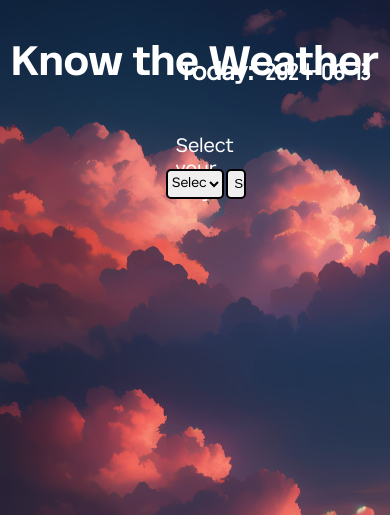
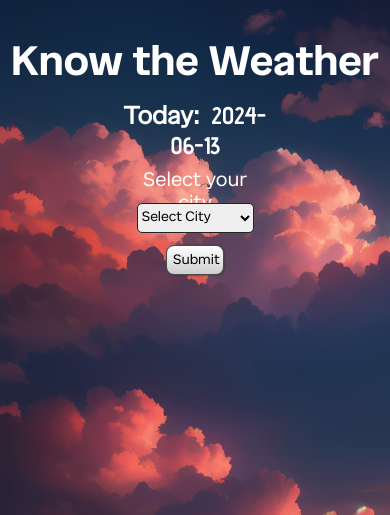
Before and after one commit to gvnd12/Weather-Forecast-Django, a Django app: page / in a window 390 px wide. Shown: the top 515 px of the page. Run offline with Django 5.2, Linux system fonts and the light colour scheme.

Commit message:
Add files via upload

```diff
--- a/weather/static/main.css
+++ b/weather/static/main.css
@@ -1,3 +1,5 @@
+@media only screen and (min-width: 800px)
+{
     @font-face {
         font-family: 'bodyreg';
         src: url(fonts/BinomaTrialRegular-R9Kvv.ttf);
@@ -39,7 +41,7 @@ body
         font-size: 150%;
         color: white;
         position: absolute;
-    top: 6.8%;
+        top: 7%;
         right: 5%;
     }
 
@@ -50,10 +52,10 @@ body
 
     #labelcity
     {
-    width: 10%;
+        width: 15%;
         text-align: center;
         position: absolute;
-    left: 45%;
+        left: 42.5%;
         top: 16%;
         font-family: 'bodyreg';
         font-size: 120%;
@@ -70,21 +72,25 @@ select
         width: 15%;
         height: 30px;
         position: absolute;
-    left: 42.5%;
+        left: 39.5%;
         top: 20%;
         border-radius: 5px;
-    border: 2px solid black;
+        border: 1px solid rgb(35, 35, 35);
     }
 
     #submit
     {
-    width: 5%;
+        color: #000000;
+        font-family: 'bodyreg';
+        width: 6%;
         height: 30px;
         position: absolute;
         top: 20%;
-    left: 58%;
-    border-radius: 5px;
-    border: 2px solid black;
+        left: 55%;
+        border-radius: 8px;
+        border: 1px solid rgb(74, 74, 74);
+        box-shadow: .5px .5px 2px rgb(58, 58, 58);
+        background: linear-gradient(rgb(255, 255, 255),rgb(206, 206, 206));
     }
 
     #daycard
@@ -112,7 +118,7 @@ select
         font-size: 130%;
         width: 90%;
         position: absolute;
-    top: 23%;
+        top: 28%;
         left: 5%;
     }
 
@@ -151,3 +157,168 @@ select
     {
         text-align: center;
     }
+}
+
+
+
+@media only screen and (max-width: 1000px)
+{
+    @font-face {
+        font-family: 'bodyreg';
+        src: url(fonts/BinomaTrialRegular-R9Kvv.ttf);
+    }
+
+    @font-face {
+        font-family: 'bodybold';
+        src: url(fonts/BinomaTrialBold-1jPDj.ttf);
+    }
+
+    @font-face {
+        font-family: 'weatherval';
+        src: url(fonts/AdventPro-Bold.ttf);
+    }
+
+    body
+    {
+        background: url(bg/bg-night.jpg);
+    }
+
+    #header, #subheader
+    {
+        display: flex;
+        align-items: center;
+        justify-content: center;
+        color: rgb(255, 255, 255);
+    }
+
+    #header
+    {
+        font-size: 250%;
+        font-family: 'bodybold';
+    }
+
+    #datetime
+    {
+        text-align: center;
+        font-family: 'bodyreg';
+        font-weight: 900;
+        font-size: 150%;
+        color: white;
+        position: absolute;
+        width: 40%;
+        top: 12%;
+        left: 30%;
+    }
+
+    #datetime>span
+    {
+        font-family: 'weatherval';
+    }
+
+    #labelcity
+    {
+        width: 30%;
+        text-align: center;
+        position: absolute;
+        left: 35%;
+        top: 20%;
+        font-family: 'bodyreg';
+        font-size: 120%;
+        color: white;
+    }
+
+    select
+    {
+        font-family: 'bodyreg';
+    }
+
+    #city
+    {
+        width: 30%;
+        height: 30px;
+        position: absolute;
+        left: 35%;
+        top: 24%;
+        border-radius: 5px;
+        border: 1px solid rgb(35, 35, 35);
+    }
+
+    #submit
+    {
+        font-family: 'bodyreg';
+        width: 15%;
+        height: 30px;
+        position: absolute;
+        top: 29%;
+        left: 42.5%;
+        border-radius: 8px;
+        border: 1px solid rgb(74, 74, 74);
+        box-shadow: .5px .5px 2px rgb(58, 58, 58);
+        background: linear-gradient(rgb(255, 255, 255),rgb(206, 206, 206));
+    }
+
+    #daycard
+    {
+        display: flex;
+        align-items: center;
+        justify-content: space-evenly;
+        position: absolute;
+        top: 55%;
+        width: 99%;
+    }
+
+    .days
+    {
+        width: 15%;
+        height: 40vh;
+        background-color: black;
+        border-radius: 10px;
+    }
+
+    #tdweather
+    {
+        font-family: 'bodyreg';
+        color: white;
+        font-size: 130%;
+        width: 90%;
+        position: absolute;
+        top: 35%;
+        left: 5%;
+    }
+
+    #weathdesc
+    {
+        text-align: center;
+        font-size: 200%;
+        position: relative;
+        bottom: 30px;
+        font-family: 'bodybold';
+    }
+
+    #hl
+    {
+        display: block;
+        align-items: center;
+        justify-content: space-evenly;
+        position: relative;
+        bottom: 40px;
+    }
+
+    #tdhtempval,#humival,#wsval
+    {
+        font-family: 'weatherval';
+        font-size: 300%;
+    }
+
+    #hl>p
+    {
+        display: flex;
+        align-items: center;
+        justify-content: center;
+    }
+
+    #td
+    {
+        text-align: center;
+    }
+}
```
Lines whose indentation alone changed are shown as unchanged.
